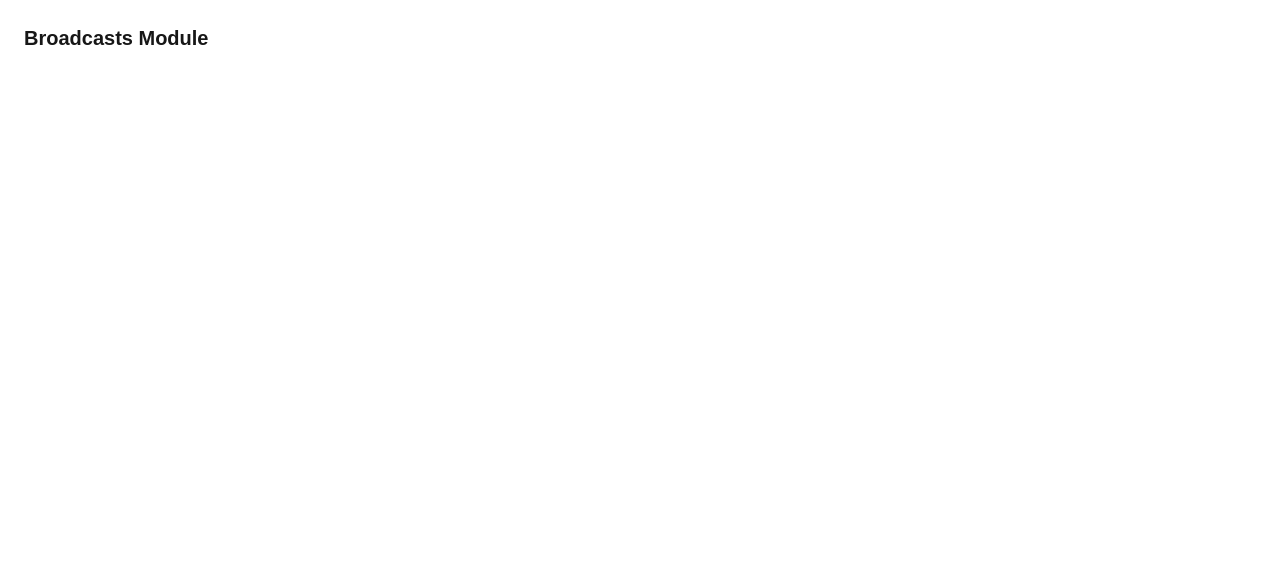
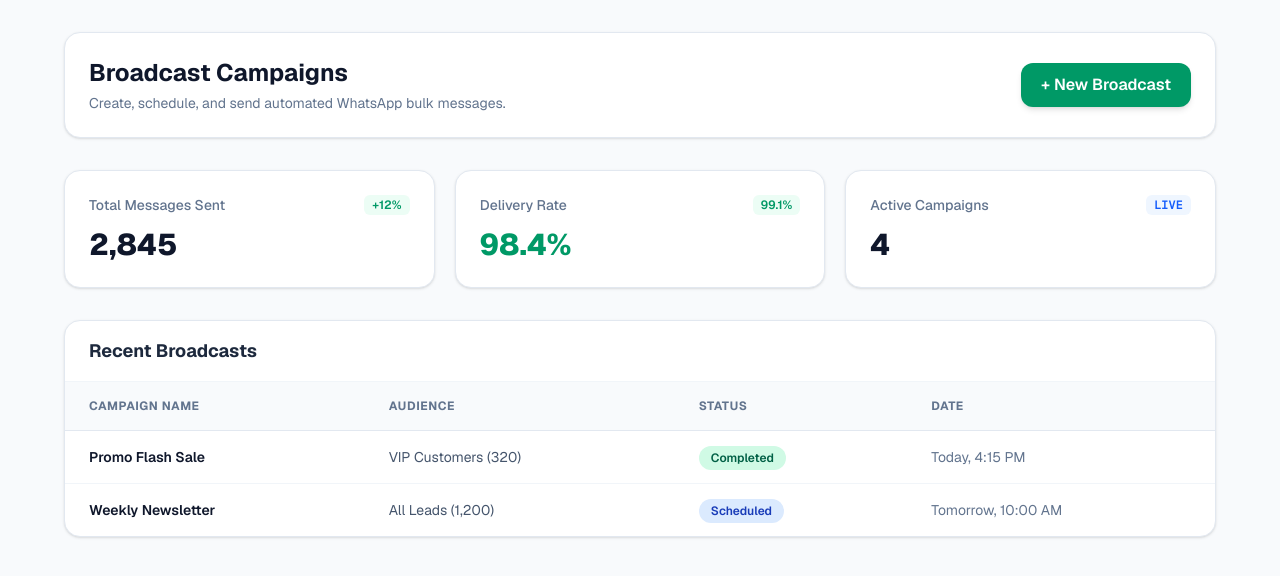
Before and after one commit to vinodkumarvr26/Whatsapp_Automation, a Next.js app in the folder apps/web/: page /broadcasts in a window 1280 px wide. Shown: the top 576 px of the page. Built offline with nearby package versions, Linux system fonts and the light colour scheme.

Commit message:
broadcast ui done

```diff
--- a/apps/web/src/app/broadcasts/page.tsx
+++ b/apps/web/src/app/broadcasts/page.tsx
@@ -1 +1,142 @@
-export default function BroadcastsPage() { return <div className="p-6 font-bold text-xl">Broadcasts Module</div>; }
+"use client";
+
+import { useState } from "react";
+
+export default function BroadcastsPage() {
+  const [showModal, setShowModal] = useState(false);
+
+  return (
+    <div className="min-h-screen bg-slate-50 p-8 text-slate-800 font-sans">
+      <div className="max-w-6xl mx-auto space-y-8">
+        {/* Module Header */}
+        <div className="flex flex-col sm:flex-row justify-between items-start sm:items-center gap-4 bg-white p-6 rounded-2xl border border-slate-200 shadow-sm">
+          <div>
+            <h1 className="text-2xl font-bold text-slate-900">Broadcast Campaigns</h1>
+            <p className="text-sm text-slate-500 mt-1">
+              Create, schedule, and send automated WhatsApp bulk messages.
+            </p>
+          </div>
+          <button
+            onClick={() => setShowModal(true)}
+            className="bg-emerald-600 hover:bg-emerald-700 text-white font-semibold px-5 py-2.5 rounded-xl transition-all shadow-md active:scale-95"
+          >
+            + New Broadcast
+          </button>
+        </div>
+
+        {/* Campaign Metrics Cards */}
+        <div className="grid grid-cols-1 md:grid-cols-3 gap-5">
+          <div className="bg-white p-6 rounded-2xl border border-slate-200 shadow-sm">
+            <div className="flex justify-between items-center text-slate-500 text-sm font-medium">
+              <span>Total Messages Sent</span>
+              <span className="text-emerald-600 bg-emerald-50 px-2 py-0.5 rounded-md text-xs font-semibold">+12%</span>
+            </div>
+            <p className="text-3xl font-extrabold text-slate-900 mt-3">2,845</p>
+          </div>
+
+          <div className="bg-white p-6 rounded-2xl border border-slate-200 shadow-sm">
+            <div className="flex justify-between items-center text-slate-500 text-sm font-medium">
+              <span>Delivery Rate</span>
+              <span className="text-emerald-600 bg-emerald-50 px-2 py-0.5 rounded-md text-xs font-semibold">99.1%</span>
+            </div>
+            <p className="text-3xl font-extrabold text-emerald-600 mt-3">98.4%</p>
+          </div>
+
+          <div className="bg-white p-6 rounded-2xl border border-slate-200 shadow-sm">
+            <div className="flex justify-between items-center text-slate-500 text-sm font-medium">
+              <span>Active Campaigns</span>
+              <span className="text-blue-600 bg-blue-50 px-2 py-0.5 rounded-md text-xs font-semibold font-mono">LIVE</span>
+            </div>
+            <p className="text-3xl font-extrabold text-slate-900 mt-3">4</p>
+          </div>
+        </div>
+
+        {/* Campaign Table */}
+        <div className="bg-white rounded-2xl border border-slate-200 shadow-sm overflow-hidden">
+          <div className="px-6 py-4 border-b border-slate-100 font-bold text-slate-800 text-lg">
+            Recent Broadcasts
+          </div>
+          <div className="overflow-x-auto">
+            <table className="w-full text-left text-sm">
+              <thead className="bg-slate-50 text-slate-500 border-b border-slate-200 uppercase text-xs font-semibold tracking-wider">
+                <tr>
+                  <th className="px-6 py-4">Campaign Name</th>
+                  <th className="px-6 py-4">Audience</th>
+                  <th className="px-6 py-4">Status</th>
+                  <th className="px-6 py-4">Date</th>
+                </tr>
+              </thead>
+              <tbody className="divide-y divide-slate-100">
+                <tr className="hover:bg-slate-50/80 transition">
+                  <td className="px-6 py-4 font-semibold text-slate-900">Promo Flash Sale</td>
+                  <td className="px-6 py-4 text-slate-600">VIP Customers (320)</td>
+                  <td className="px-6 py-4">
+                    <span className="px-3 py-1 text-xs font-semibold bg-emerald-100 text-emerald-800 rounded-full">
+                      Completed
+                    </span>
+                  </td>
+                  <td className="px-6 py-4 text-slate-500">Today, 4:15 PM</td>
+                </tr>
+                <tr className="hover:bg-slate-50/80 transition">
+                  <td className="px-6 py-4 font-semibold text-slate-900">Weekly Newsletter</td>
+                  <td className="px-6 py-4 text-slate-600">All Leads (1,200)</td>
+                  <td className="px-6 py-4">
+                    <span className="px-3 py-1 text-xs font-semibold bg-blue-100 text-blue-800 rounded-full">
+                      Scheduled
+                    </span>
+                  </td>
+                  <td className="px-6 py-4 text-slate-500">Tomorrow, 10:00 AM</td>
+                </tr>
+              </tbody>
+            </table>
+          </div>
+        </div>
+      </div>
+
+      {/* Creation Modal */}
+      {showModal && (
+        <div className="fixed inset-0 bg-slate-900/40 backdrop-blur-sm flex items-center justify-center p-4 z-50">
+          <div className="bg-white rounded-2xl max-w-md w-full p-6 space-y-5 shadow-2xl border border-slate-100">
+            <h3 className="text-xl font-bold text-slate-900">New Broadcast Campaign</h3>
+            <div className="space-y-4">
+              <div>
+                <label className="block text-xs font-bold uppercase tracking-wider text-slate-500 mb-1">
+                  Campaign Title
+                </label>
+                <input
+                  type="text"
+                  placeholder="e.g. Festival Offer"
+                  className="w-full px-4 py-2.5 rounded-xl border border-slate-200 focus:outline-none focus:ring-2 focus:ring-emerald-500 text-sm"
+                />
+              </div>
+              <div>
+                <label className="block text-xs font-bold uppercase tracking-wider text-slate-500 mb-1">
+                  Message Body
+                </label>
+                <textarea
+                  rows={3}
+                  placeholder="Type your broadcast message..."
+                  className="w-full px-4 py-2.5 rounded-xl border border-slate-200 focus:outline-none focus:ring-2 focus:ring-emerald-500 text-sm"
+                ></textarea>
+              </div>
+            </div>
+            <div className="flex justify-end gap-3 pt-2">
+              <button
+                onClick={() => setShowModal(false)}
+                className="px-4 py-2 text-sm font-semibold text-slate-600 hover:bg-slate-100 rounded-xl transition"
+              >
+                Cancel
+              </button>
+              <button
+                onClick={() => setShowModal(false)}
+                className="px-4 py-2 text-sm font-semibold bg-emerald-600 hover:bg-emerald-700 text-white rounded-xl shadow transition"
+              >
+                Send Campaign
+              </button>
+            </div>
+          </div>
+        </div>
+      )}
+    </div>
+  );
+}
```
